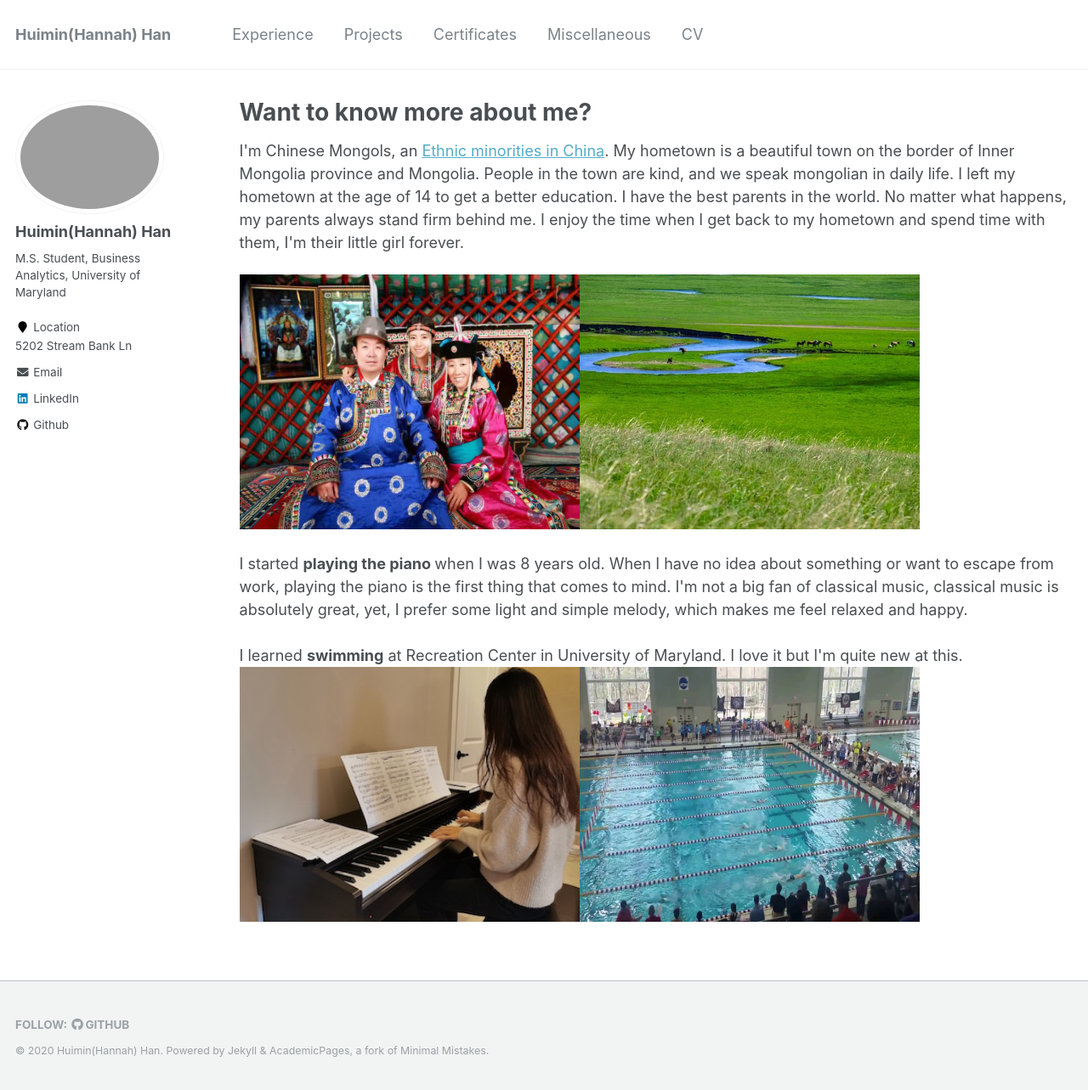
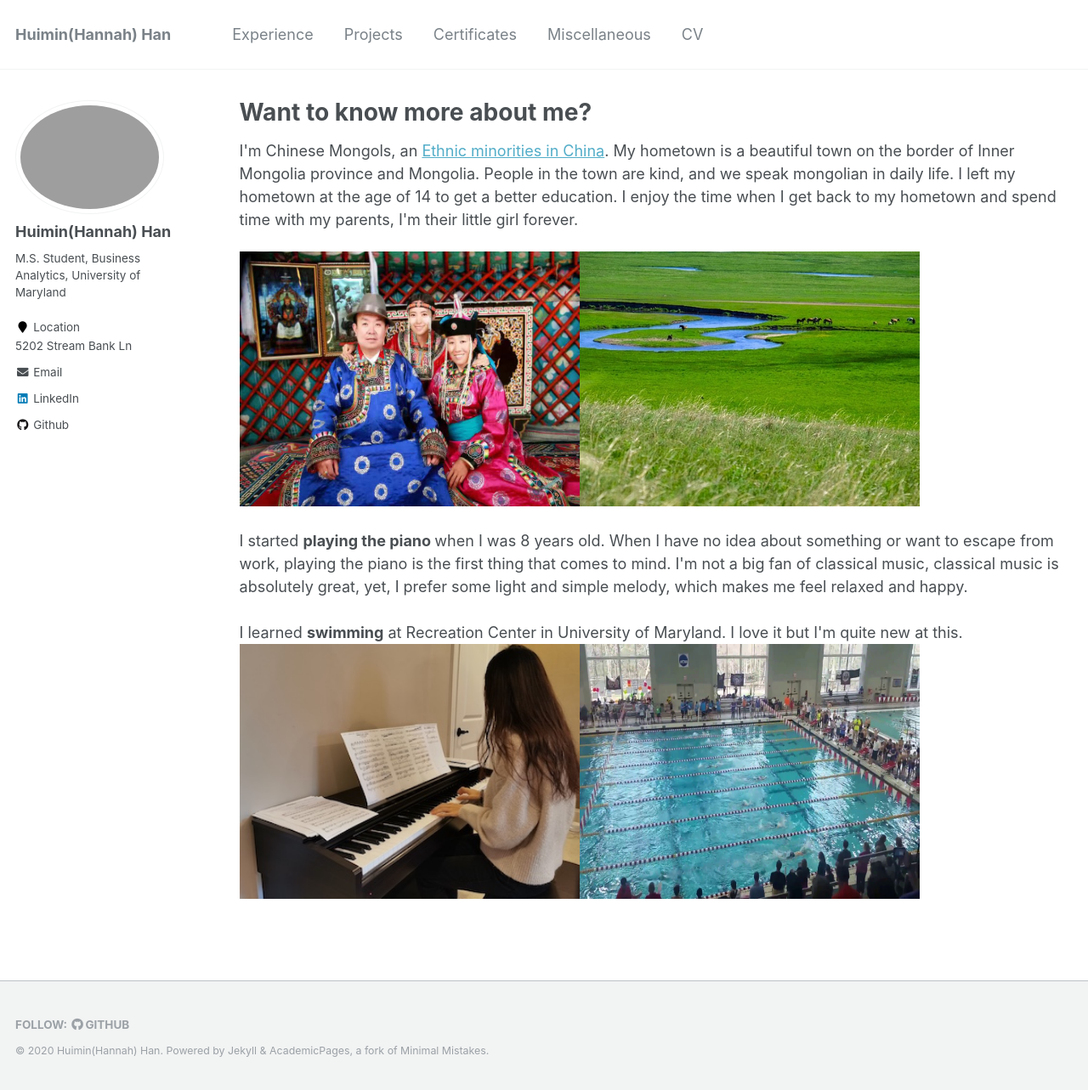
Before and after one commit to HannahHan3/HannahHan3.github.io, a Jekyll site: the page built from _pages/miscellaneous.html, in a window 1280 px wide and 1283 px high. Shown: the whole window at 85% size. Built offline with Jekyll 4.4.1, drawn with Linux system fonts in a browser that asks for light colours.

Commit message:
Update miscellaneous.html

```diff
--- a/_pages/miscellaneous.html
+++ b/_pages/miscellaneous.html
@@ -6,7 +6,11 @@
 ---
 {% include base_path %}
 <p>
-I'm Chinese Mongols, an <a href="https://en.wikipedia.org/wiki/Ethnic_minorities_in_China" target="_blank">Ethnic minorities in China</a>. My hometown is a beautiful town on the border of Inner Mongolia province and Mongolia. People in the town are kind, and we speak mongolian in daily life. I left my hometown at the age of 14 to get a better education. I have the best parents in the world. No matter what happens, my parents always stand firm behind me. I enjoy the time when I get back to my hometown and spend time with them, I'm their little girl forever.  </p>
+I'm Chinese Mongols, an <a href="https://en.wikipedia.org/wiki/Ethnic_minorities_in_China" target="_blank">Ethnic minorities in China</a>.
+  My hometown is a beautiful town on the border of Inner Mongolia province and Mongolia.
+  People in the town are kind, and we speak mongolian in daily life.
+  I left my hometown at the age of 14 to get a better education.
+  I enjoy the time when I get back to my hometown and spend time with my parents, I'm their little girl forever.  </p>
 <img src='/images/family.jpeg' alt="mom and me" style="width:400px;height:300px;"><img src='/images/hometown.jpeg' alt="hometown" style="width:400px;height:300px;">
 <br />
 <br />
```
